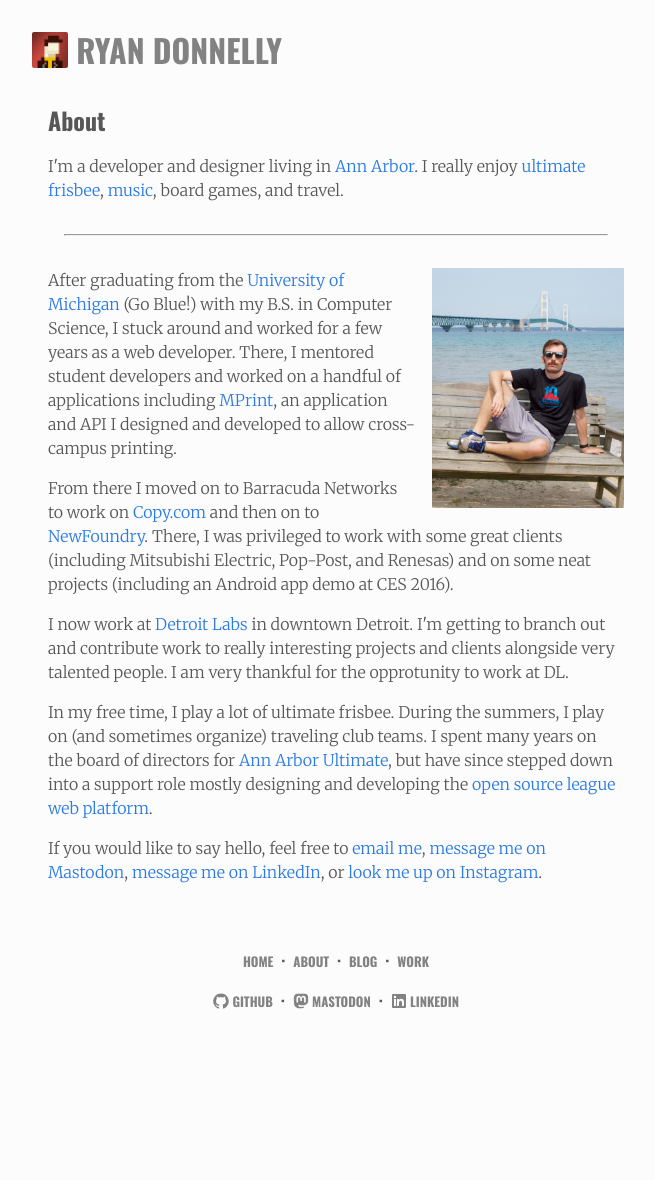
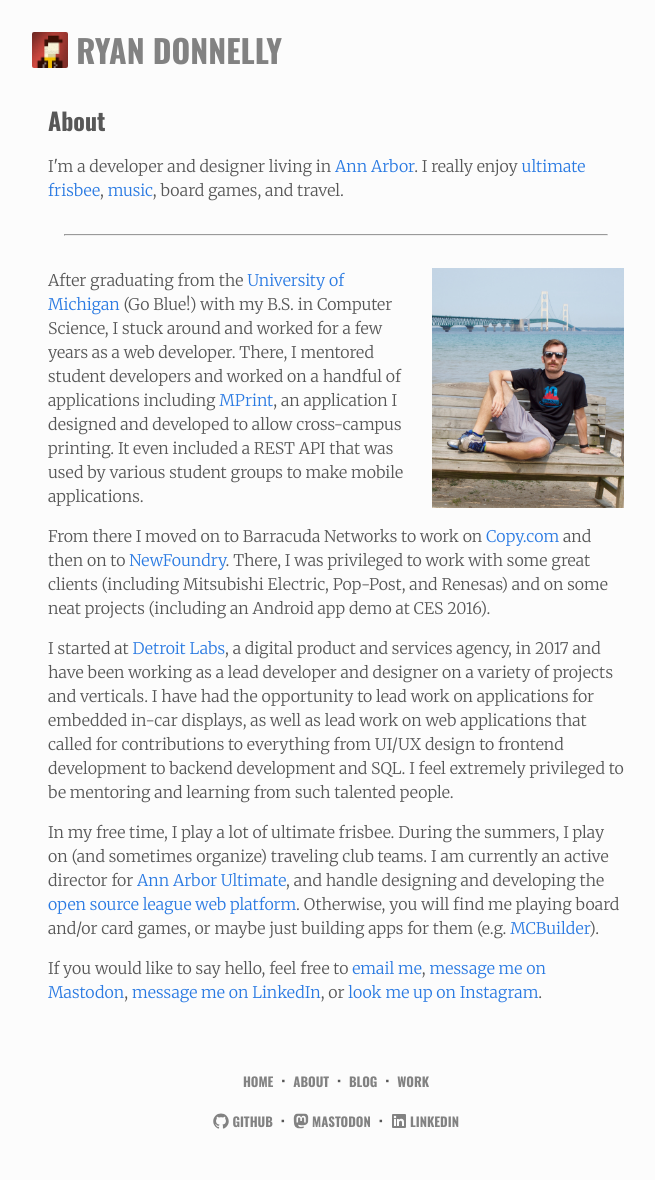
Before and after one commit to rdonnelly/rdonnelly.github.io, a Jekyll site: the page built from about.html, in a window 1280 px wide. Shown: the whole page, without its empty margins (304-959 px from the left). Built offline with Jekyll 4.4.1, drawn with Linux system fonts in a browser that asks for light colours; before the commit the page ends 1060 px from its top, so only the background shows below that.

Commit message:
update about page

```diff
--- a/about.html
+++ b/about.html
@@ -23,7 +23,8 @@ permalink: /about/
       of Michigan</a> (Go Blue!) with my B.S. in Computer Science, I stuck
     around and worked for a few years as a web developer. There, I mentored student developers and worked on
     a handful of applications including <a href="https://mprint.umich.edu" target="_blank">MPrint</a>,
-    an application and API I designed and developed to allow cross-campus printing.
+    an application I designed and developed to allow cross-campus printing. It even included a REST API that was used by
+    various student groups to make mobile applications.
   </p>
   <p>
     From there I moved on to Barracuda Networks to work on <a href="http://copy.com" target="_blank">Copy.com</a> and
@@ -32,17 +33,20 @@ permalink: /about/
     and on some neat projects (including an Android app demo at CES 2016).
   </p>
   <p>
-    I now work at <a href="https://www.detroitlabs.com">Detroit Labs</a> in
-    downtown Detroit. I'm getting to branch out and contribute work to really
-    interesting projects and clients alongside very talented people. I am
-    very thankful for the opprotunity to work at DL.
+    I started at <a href="https://www.detroitlabs.com">Detroit Labs</a>, a digital product and services agency, in 2017
+    and have been working as a lead developer and designer on a variety of projects and verticals. I have had the
+    opportunity to lead work on applications for embedded in-car displays, as well as lead work on web applications
+    that called for contributions to everything from UI/UX design to frontend development to backend development and
+    SQL. I feel extremely privileged to be mentoring and learning from such talented people.
   </p>
   <p>
     In my free time, I play a lot of ultimate frisbee. During
-    the summers, I play on (and sometimes organize) traveling club teams. I spent
-    many years on the board of directors for <a href="http://annarborultimate.org" target="_blank">Ann
-      Arbor Ultimate</a>, but have since stepped down into a support role mostly designing and developing the <a
+    the summers, I play on (and sometimes organize) traveling club teams. I am currently an active director for <a
+      href="http://annarborultimate.org" target="_blank">Ann
+      Arbor Ultimate</a>, and handle designing and developing the <a
       href="https://github.com/a2ultimate/ultimate-league-app" target="_blank">open source league web platform</a>.
+    Otherwise, you will find me playing board and/or card games, or maybe just building apps for them (e.g.
+    <a href="/2023/10/05/mc-builder.html" target="_blank">MCBuilder</a>).
   </p>
   <p>
     If you would like to say hello, feel free to <a href="mailto:ryanjdonnelly@gmail.com">email
@@ -50,5 +54,4 @@ permalink: /about/
       href="https://www.linkedin.com/in/ryanjdonnelly">message me on LinkedIn</a>, or <a
       href="https://instagram.com/rdonnelly" target="_blank">look me up on Instagram</a>.
   </p>
-
 </div>
```
